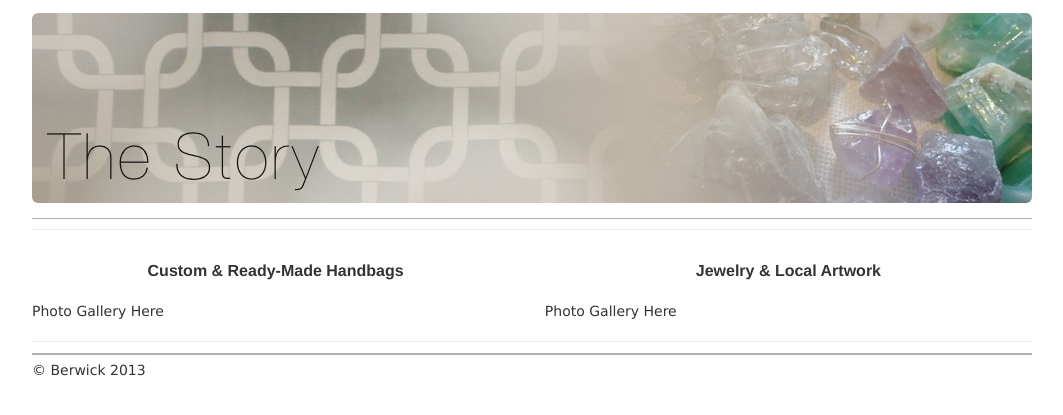
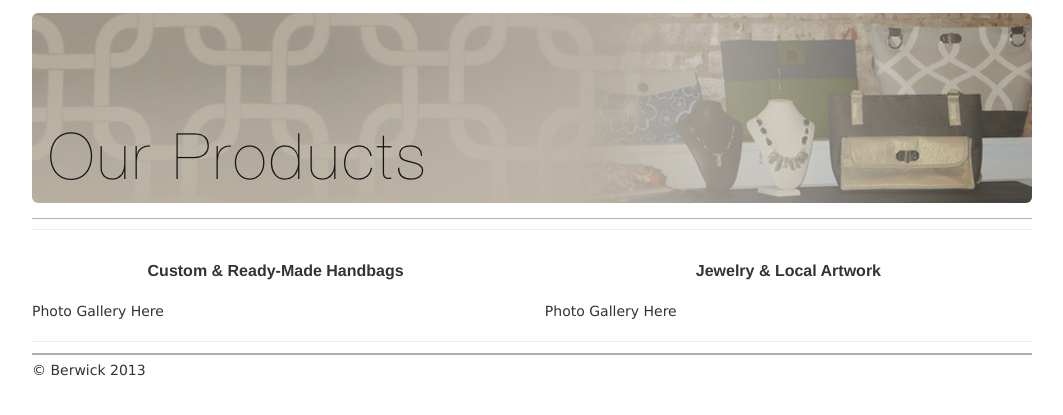
Before and after one commit to BerwickDC/website, a plain HTML site: page products.html in a window 1280 px wide. Shown: the part 205-620 px from the top of the page, without its empty margins (108-1171 px from the left). Drawn offline with Linux system fonts and the light colour scheme.

Commit message:
Changed Products Jumbotron image

```diff
--- a/products.html
+++ b/products.html
@@ -42,7 +42,7 @@
       </div>
       <!-- Jumbotron -->
       <div class="jumbotron">
-        <img src="img/aboutjumbotron.jpg" class="img-rounded">
+        <img src="img/productsjumbotron.jpg" class="img-rounded">
         <!--<h1>Your Bag Here!</h1>
         <p class="lead">Create a bag as unique and you are.</p>-->
         <!--<a class="btn btn-large btn-success" href="http://twitter.github.com/bootstrap/examples/justified-nav.html#">Get started today</a>-->
```
Also changed, not shown: img/productsjumbotron.jpg (added).
